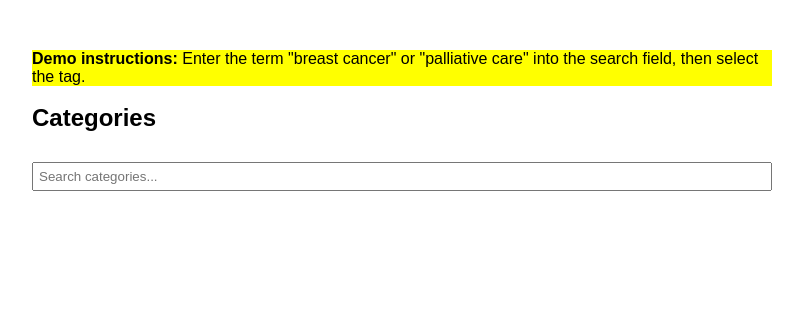
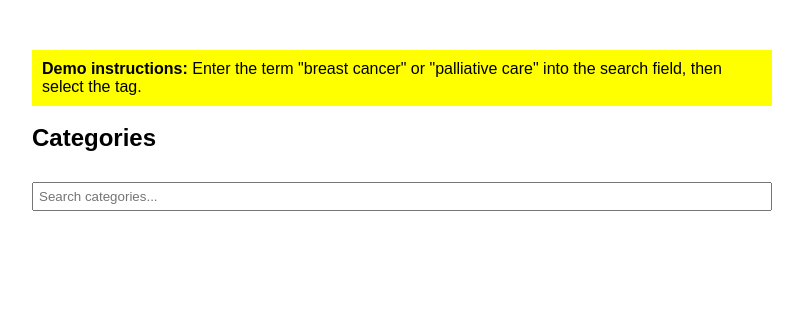
Before and after one commit to michaelbuckleyconexiant/mesh-demo, a plain HTML site: page index.html in a window 1280 px wide. Shown: the whole page, without its empty margins (238-1041 px from the left). Drawn offline with Linux system fonts and the light colour scheme.

Commit message:
Update index.html

```diff
--- a/index.html
+++ b/index.html
@@ -91,7 +91,7 @@
 <body>
 
     <div class="mesh-wrapper">
-        <p style="background-color: yellow;"><strong>Demo instructions:</strong> Enter the term "breast cancer" or "palliative care" into the search field, then select the tag.</p>
+        <p style="background-color: yellow; padding: 10px;"><strong>Demo instructions:</strong> Enter the term "breast cancer" or "palliative care" into the search field, then select the tag.</p>
         <br>
         <h2>Categories</h2>
 
```
